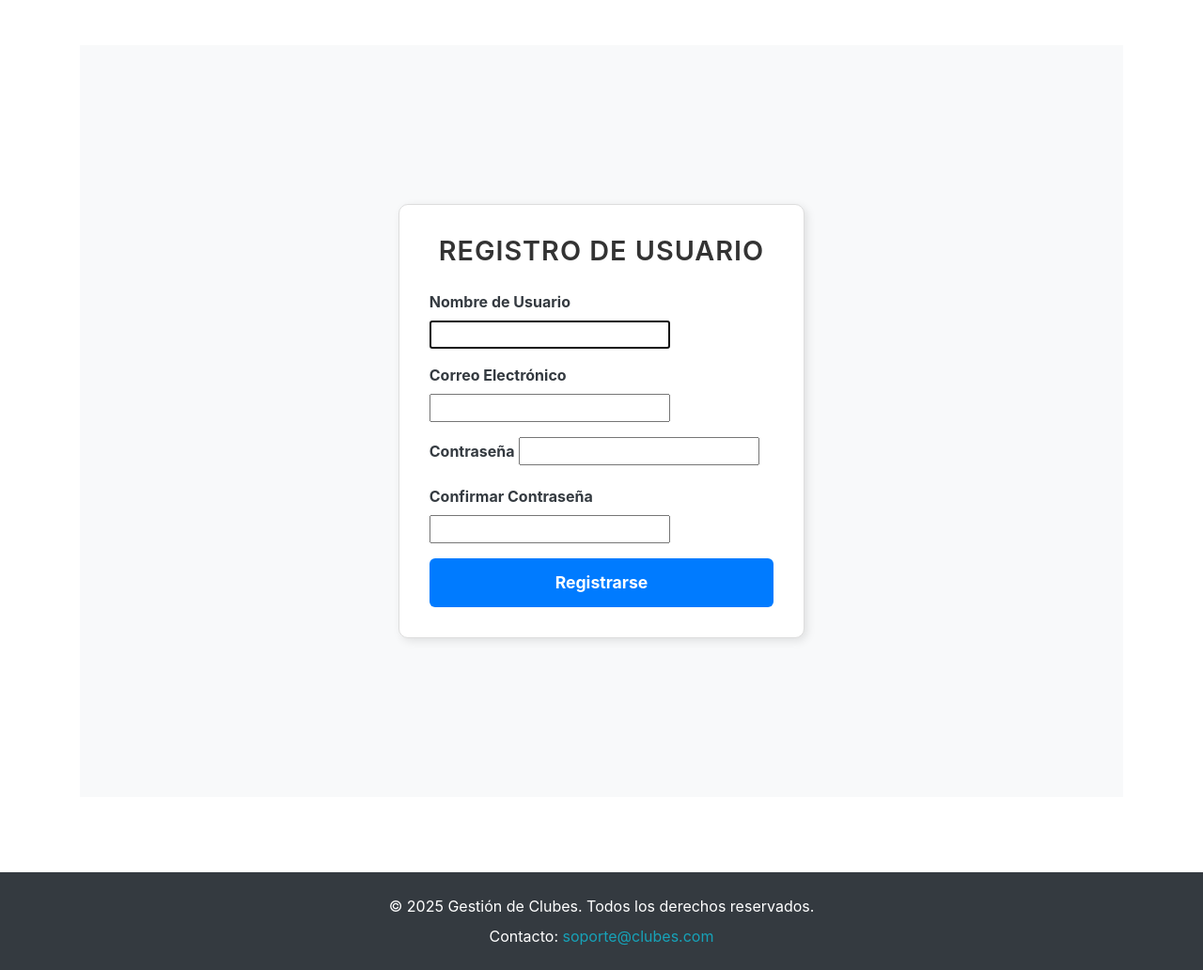
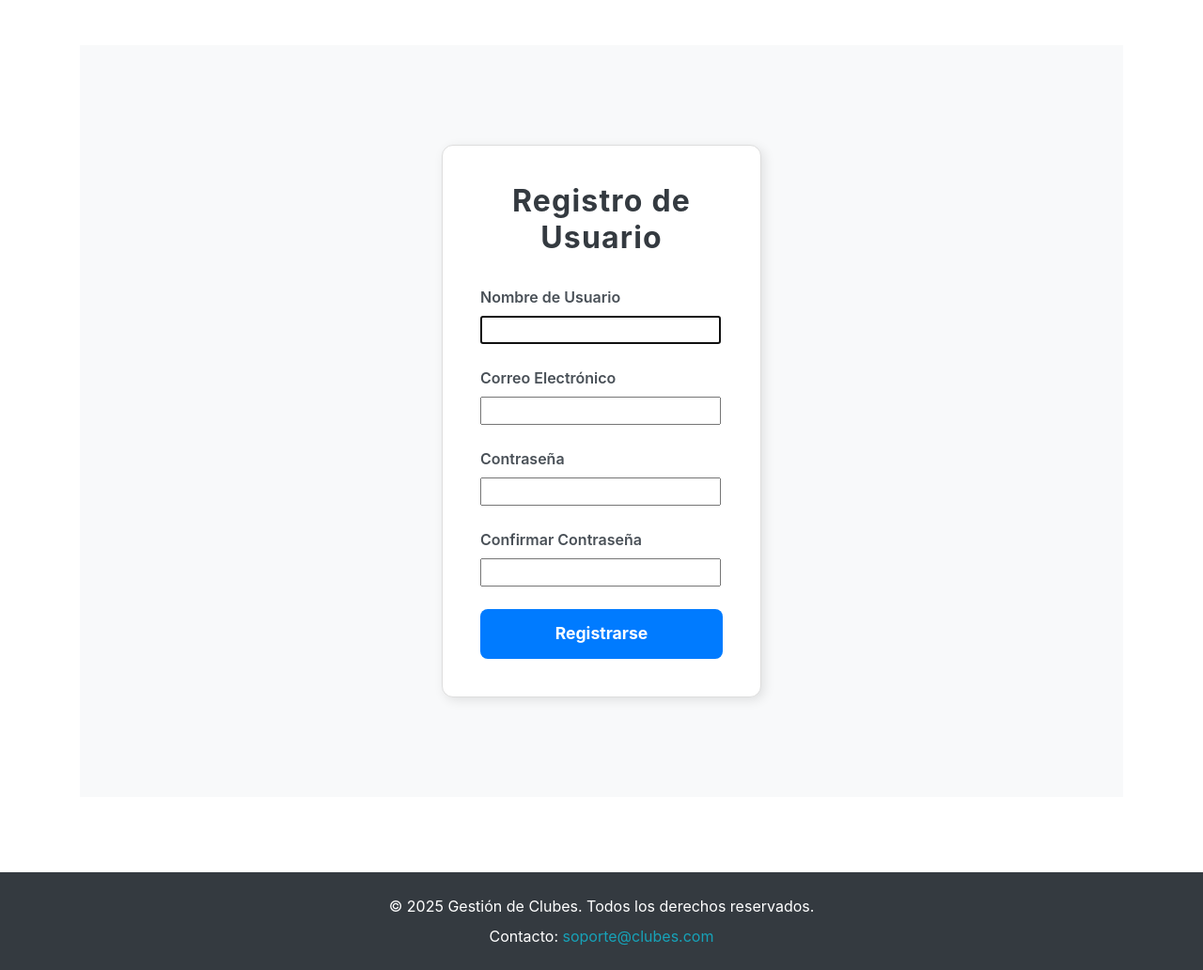
Before and after one commit to hidravneno/gestion_clubes-bien, a Django app: page /usuarios/ in a window 1280 px wide. Shown: the part 62-1094 px from the top of the page at 94% size. Run offline with Django 4.2, Linux system fonts and the light colour scheme; some libraries are stand-ins or nearby versions.

Commit message:
css registro

```diff
--- a/templates/usuarios/registro.html
+++ b/templates/usuarios/registro.html
@@ -4,6 +4,7 @@
 
 {% block content %}
 <style>
+    /* Contenedor centralizado */
     .container-center {
         display: flex;
         justify-content: center;
@@ -12,65 +13,78 @@
         background: #f8f9fa;
     }
 
-    /* Tarjeta del formulario con bordes sutiles */
+    /* Tarjeta del formulario con bordes suaves y sombra */
     .card {
         background: #ffffff;
         border: 1px solid #ddd;
-        border-radius: 10px;
-        padding: 2rem;
-        box-shadow: 3px 3px 10px rgba(0, 0, 0, 0.1);
+        border-radius: 12px;
+        padding: 2.5rem;
+        box-shadow: 3px 3px 12px rgba(0, 0, 0, 0.1);
         transition: all 0.3s ease-in-out;
+
     }
 
     .card:hover {
-        transform: translateY(-3px);
-        box-shadow: 5px 5px 15px rgba(0, 0, 0, 0.15);
+        transform: translateY(-5px);
+        box-shadow: 5px 5px 20px rgba(0, 0, 0, 0.15);
     }
 
-    /* Título elegante pero ligero */
+    /* Título del formulario */
     .form-title {
-        font-size: 1.8rem;
-        font-weight: 600;
+        font-size: 2rem;
+        font-weight: 700;
         text-align: center;
-        color: #333;
-        margin-bottom: 1.5rem;
-        text-transform: uppercase;
-        letter-spacing: 1px;
+        color: #343a40;
+        margin-bottom: 2rem;
+        text-transform: none;
+        letter-spacing: 1.2px;
     }
 
     /* Estilo de los inputs */
     .form-control {
-        background: #ffffff;
+        background: #fff;
         border: 1px solid #ccc;
         color: #333;
-        padding: 10px;
-        border-radius: 6px;
+        padding: 12px;
+        border-radius: 8px;
         transition: all 0.3s ease-in-out;
     }
 
     .form-control:focus {
-        border-color: #666;
-        box-shadow: 0 0 8px rgba(0, 0, 0, 0.2);
+        border-color: #007bff;
+        box-shadow: 0 0 8px rgba(0, 123, 255, 0.2);
     }
 
-    /* Botón con diseño más suave */
+    /* Etiquetas */
+    .form-group label {
+        font-weight: 600;
+        color: #495057;
+    }
+
+    /* Botón de registro */
     .btn-primary {
-        background: rgb(0, 123, 255);
+        background: #007bff;
         color: #fff;
         border: 1px solid transparent;
-        padding: 12px;
-        border-radius: 6px;
+        padding: 12px 18px;
+        border-radius: 8px;
         font-size: 1.1rem;
         font-weight: bold;
         text-transform: none;
         transition: all 0.3s ease-in-out;
+        width: 100%;
     }
 
     .btn-primary:hover {
-        background: rgb(0, 97, 201);
-        border-color: rgb(1, 83, 170);
-        box-shadow: 0 0 8px rgba(0, 0, 0, 0.2);
-        transform: scale(1.03);
+        background: #0056b3;
+        border-color: #004085;
+        box-shadow: 0 0 10px rgba(0, 0, 0, 0.2);
+        transform: scale(1.05);
+    }
+
+    /* Estilo de los grupos de formulario */
+    .form-group {
+        margin-bottom: 1.5rem;
     }
 
 </style>
@@ -78,37 +92,38 @@
 <div class="container-center">
     <div class="container">
         <div class="row justify-content-center">
-            <div class="col-md-5">
+            <div class="col-md-6 col-lg-4">
                 <div class="card">
                     <h2 class="form-title">Registro de Usuario</h2>
                     <form method="post">
                         {% csrf_token %}
 
                         <div class="form-group">
-                            <label for="{{ form.username.id_for_label }}" class="font-weight-bold text-dark">Nombre de Usuario</label>
+                            <label for="{{ form.username.id_for_label }}">Nombre de Usuario</label>
                             {{ form.username }}
                         </div>
 
                         <div class="form-group">
-                            <label for="{{ form.email.id_for_label }}" class="font-weight-bold text-dark">Correo Electrónico</label>
+                            <label for="{{ form.email.id_for_label }}">Correo Electrónico</label>
                             {{ form.email }}
                         </div>
 
                         <div class="form-group">
-                            <label for="{{ form.password1.id_for_label }}" class="font-weight-bold text-dark">Contraseña</label>
+                            <label for="{{ form.password1.id_for_label }}">Contraseña</label>
                             {{ form.password1 }}
                         </div>
 
                         <div class="form-group">
-                            <label for="{{ form.password2.id_for_label }}" class="font-weight-bold text-dark">Confirmar Contraseña</label>
+                            <label for="{{ form.password2.id_for_label }}">Confirmar Contraseña</label>
                             {{ form.password2 }}
                         </div>
 
-                        <button type="submit" class="btn btn-primary btn-block">Registrarse</button>
+                        <button type="submit" class="btn btn-primary">Registrarse</button>
                     </form>
                 </div>
             </div>
         </div>
     </div>
 </div>
+
 {% endblock %}
```
